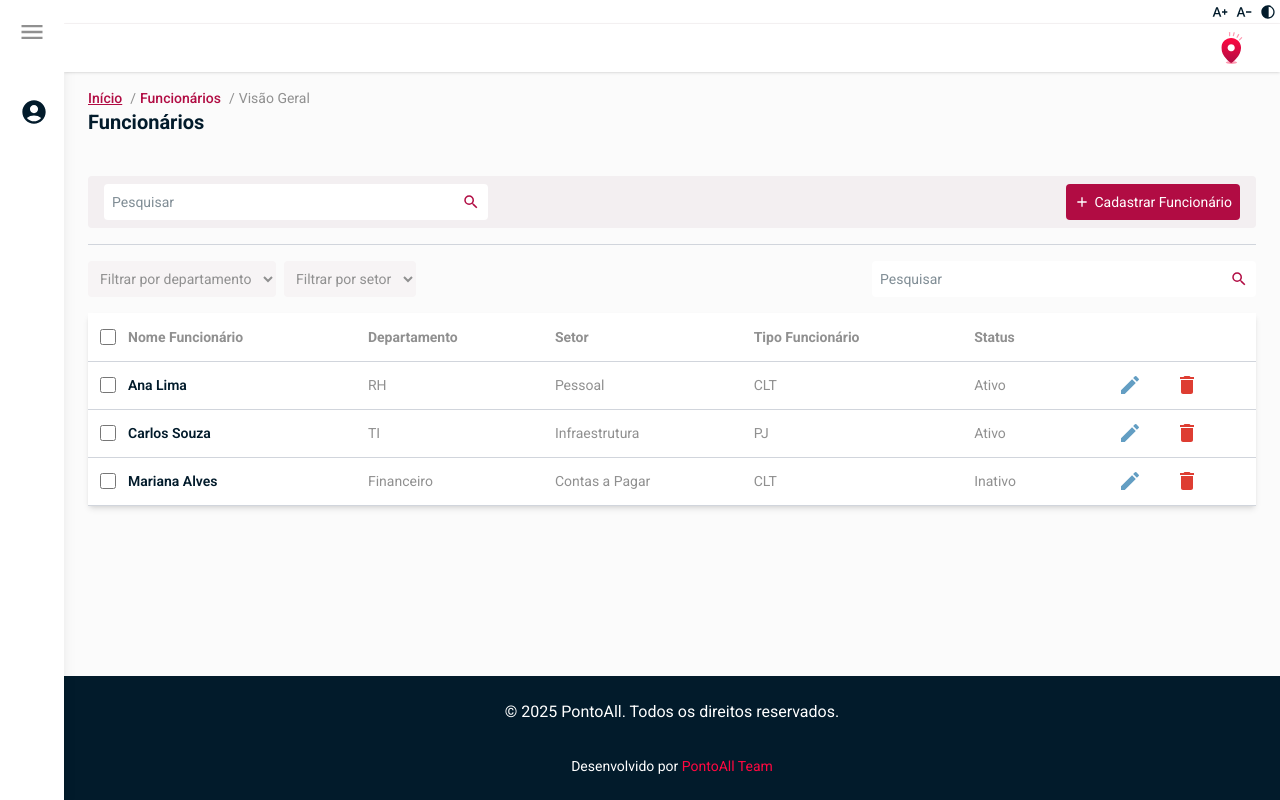
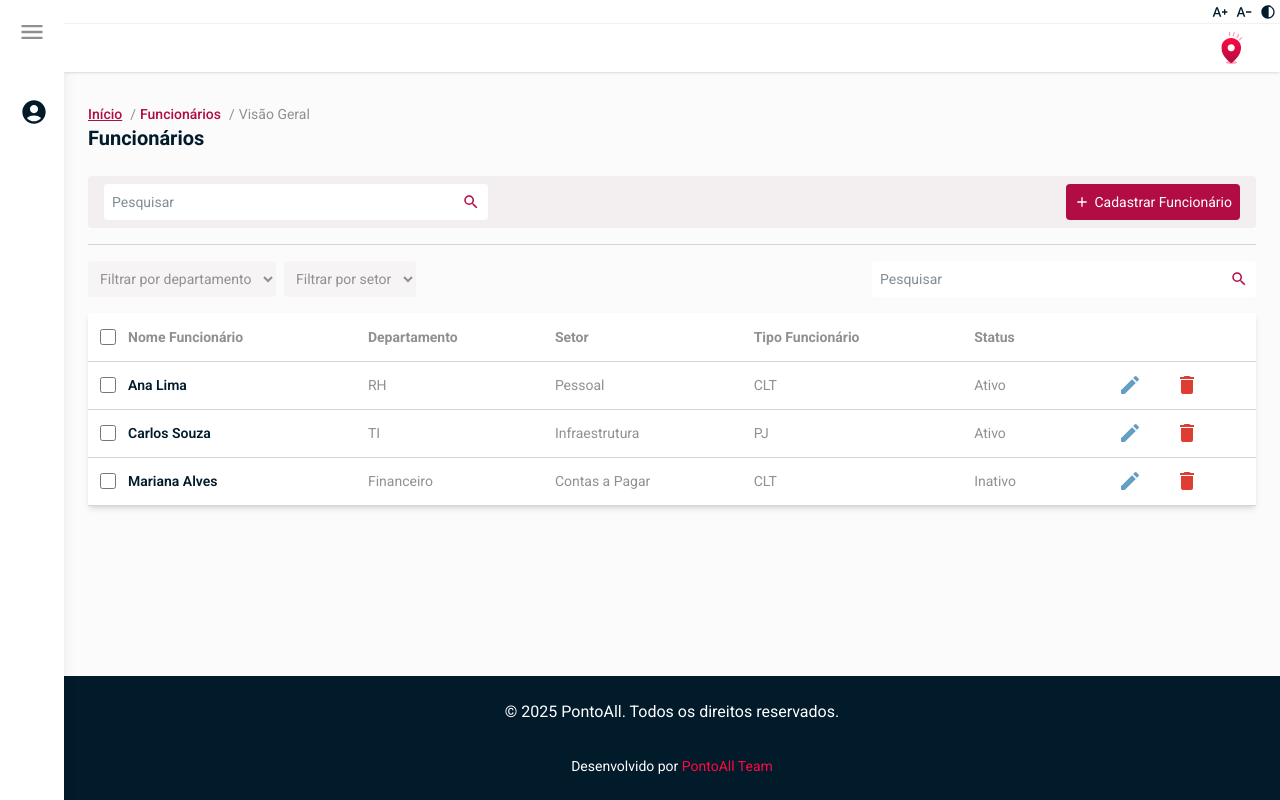
Before and after one commit to PontoAllTeam/PontoAll-Web, a React (Vite) app in the folder PontoAllWeb/: page /employee/overview in a window 1280 px wide. Built offline with nearby package versions, Linux system fonts and the light colour scheme.

Commit message:
:lipstick: feat: Ajustando margem do componente BreadcrumbPageTitleProps

```diff
--- a/PontoAllWeb/src/components/BreadcrumbPageTitle/index.tsx
+++ b/PontoAllWeb/src/components/BreadcrumbPageTitle/index.tsx
@@ -9,7 +9,7 @@ export default function BreadcrumbPageTitle({
   title,
 }: BreadcrumbPageTitleProps) {
   return (
-    <div className="p-4 px-6">
+    <div className="mt-8 px-6">
       <Breadcrumb />
       <PageTitle title={title} />
     </div>
```
